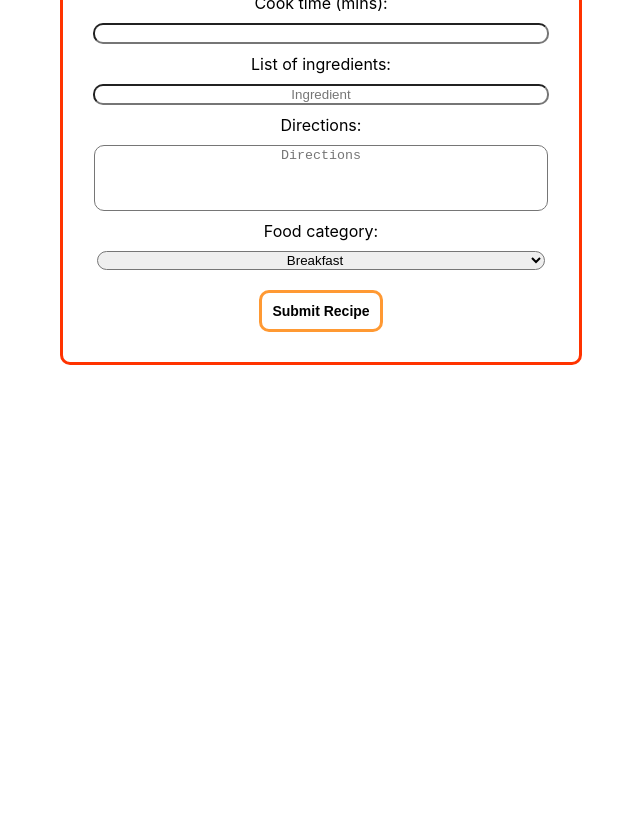
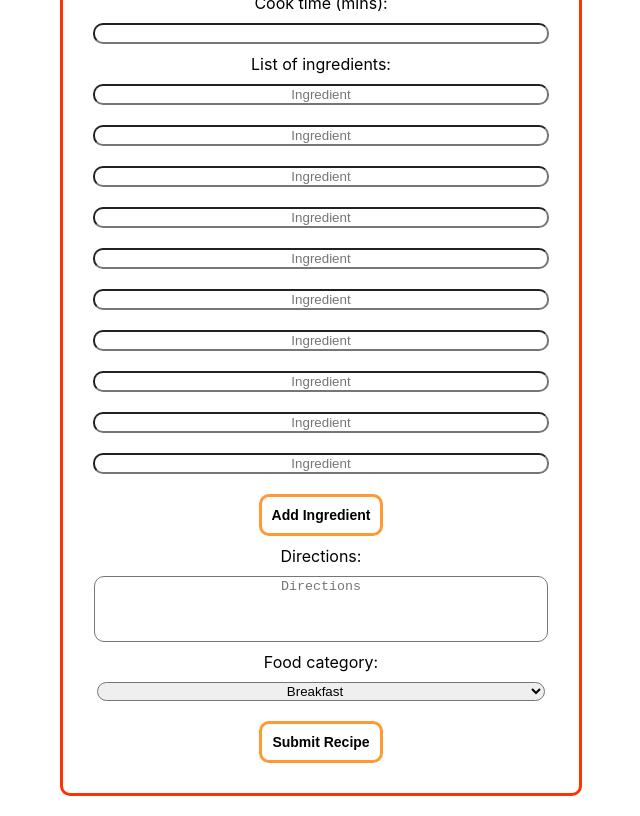
Before and after one commit to hildebrj/371-semester-project, a React (Create React App) app: page / in a window 1280 px wide. Shown: the part 560-1376 px from the top of the page, without its empty margins (319-959 px from the left). Before the commit the page ends 945 px from the top, so only its background shows below. Built offline with nearby package versions, Linux system fonts and the light colour scheme.

Commit message:
form input, adding ingredients

```diff
--- a/src/App.css
+++ b/src/App.css
@@ -39,7 +39,7 @@ header {
   color: black;
 }
 
-.form {
+form {
   display: flex;
   flex-direction: column;
   align-items: center;
--- a/src/Home.js
+++ b/src/Home.js
@@ -1,41 +1,88 @@
-import React from 'react';
+import React, { Component } from 'react';
 import './App.css';
 
-function Home() {
+class Home extends Component {
+  constructor(props) {
+    super(props)
+    this.state = {
+      recipeName: "",
+      recipeDescription: "",
+      recipeServings: "",
+      recipePrepTime: "",
+      recipeCookTime: "",
+      recipeIngredient1: "",
+      recipeDirections: "",
+      recipeCategory: "breakfast",
+      recipeNumIngredients: 1
+    }
+  }
+
+  submit = (event) => {
+    event.preventDefault();
+    console.log(this.state);
+    // This is where call to FB goes.
+  }
+
+  handleInputChange = (event) => {
+    event.preventDefault();
+    this.setState({
+      [event.target.name]: event.target.value
+    });
+  }
+
+  addIngredientBox = (event) => {
+    event.preventDefault();
+    this.setState({
+      recipeNumIngredients: this.state.recipeNumIngredients + 1
+      //recipeIngredient{this.state.recipeNumIngredients}: ""
+    });
+  }
+
+  render() {
     return (
-    <div className="main">
+      <div className="main" >
         <header>
           <h2>Welcome to the Community Cookbook!</h2>
         </header>
         <div className="body">
           <p>Select a tab to view related recipes, or fill out the form below to create a new recipe.</p>
 
-        <div className="form">
+          <form onSubmit={this.submit}>
             <h3>Create a new recipe!</h3>
 
             <label>Recipe name: </label>
-          <input type='text' maxLength='40' placeholder='Recipe Name' name='recipeName' />
+            <input type='text' maxLength='40' placeholder='Recipe Name' name='recipeName' onChange={this.handleInputChange} />
 
             <label>Short description: </label>
-          <textarea type='text' maxLength='100' placeholder='Description' name='recipeDescription' />
+            <textarea type='text' maxLength='100' placeholder='Description' name='recipeDescription' onChange={this.handleInputChange} />
 
             <label>Number of servings: </label>
-          <input type='number' min='1' max='25' name='recipeServings' />
+            <input type='number' min='1' max='25' name='recipeServings' onChange={this.handleInputChange} />
 
             <label>Preparation time (mins): </label>
-          <input type='number' min='1' max='180' name='recipePrepTime' />
+            <input type='number' min='1' max='180' name='recipePrepTime' onChange={this.handleInputChange} />
 
             <label>Cook time (mins): </label>
-          <input type='number' min='1' max='240' name='recipeCookTime' />
+            <input type='number' min='1' max='240' name='recipeCookTime' onChange={this.handleInputChange} />
 
             <label>List of ingredients: </label>
-          <input type='text' maxLength='40' placeholder='Ingredient' name='recipeIngredient1' />
+            <input type='text' maxLength='40' placeholder='Ingredient' name='recipeIngredient1' onChange={this.handleInputChange} />
+            <input type='text' maxLength='40' placeholder='Ingredient' name='recipeIngredient2' onChange={this.handleInputChange} />
+            <input type='text' maxLength='40' placeholder='Ingredient' name='recipeIngredient3' onChange={this.handleInputChange} />
+            <input type='text' maxLength='40' placeholder='Ingredient' name='recipeIngredient4' onChange={this.handleInputChange} />
+            <input type='text' maxLength='40' placeholder='Ingredient' name='recipeIngredient5' onChange={this.handleInputChange} />
+            <input type='text' maxLength='40' placeholder='Ingredient' name='recipeIngredient6' onChange={this.handleInputChange} />
+            <input type='text' maxLength='40' placeholder='Ingredient' name='recipeIngredient7' onChange={this.handleInputChange} />
+            <input type='text' maxLength='40' placeholder='Ingredient' name='recipeIngredient8' onChange={this.handleInputChange} />
+            <input type='text' maxLength='40' placeholder='Ingredient' name='recipeIngredient9' onChange={this.handleInputChange} />
+            <input type='text' maxLength='40' placeholder='Ingredient' name='recipeIngredient10' onChange={this.handleInputChange} />
+            <button type='button' onClick={this.addIngredientBox}>Add Ingredient</button>
 
             <label>Directions: </label>
-          <textarea type='text' maxLength='400' placeholder='Directions' name='recipeDirections' />
+            <textarea type='text' maxLength='400' placeholder='Directions' name='recipeDirections' onChange={this.handleInputChange} />
 
             <label>Food category: </label>
-          <select name='recipeCategory'>
+            <select name='recipeCategory' onChange={this.handleInputChange}>
               <option value='breakfast'>Breakfast</option>
               <option value='soupsalad'>Soup or Salad</option>
               <option value='mainentree'>Main Entree</option>
@@ -43,13 +90,14 @@ function Home() {
               <option value='dessert'>Dessert</option>
             </select>
 
-          <button type='button' name='recipeSubmit'>Submit Recipe</button>
-        </div>
+            <button type='submit' name='recipeSubmit'>Submit Recipe</button>
+          </form>
 
         </div>
 
       </div>
     );
   }
+}
 
 export default Home;
```
Lines whose indentation alone changed are shown as unchanged.
